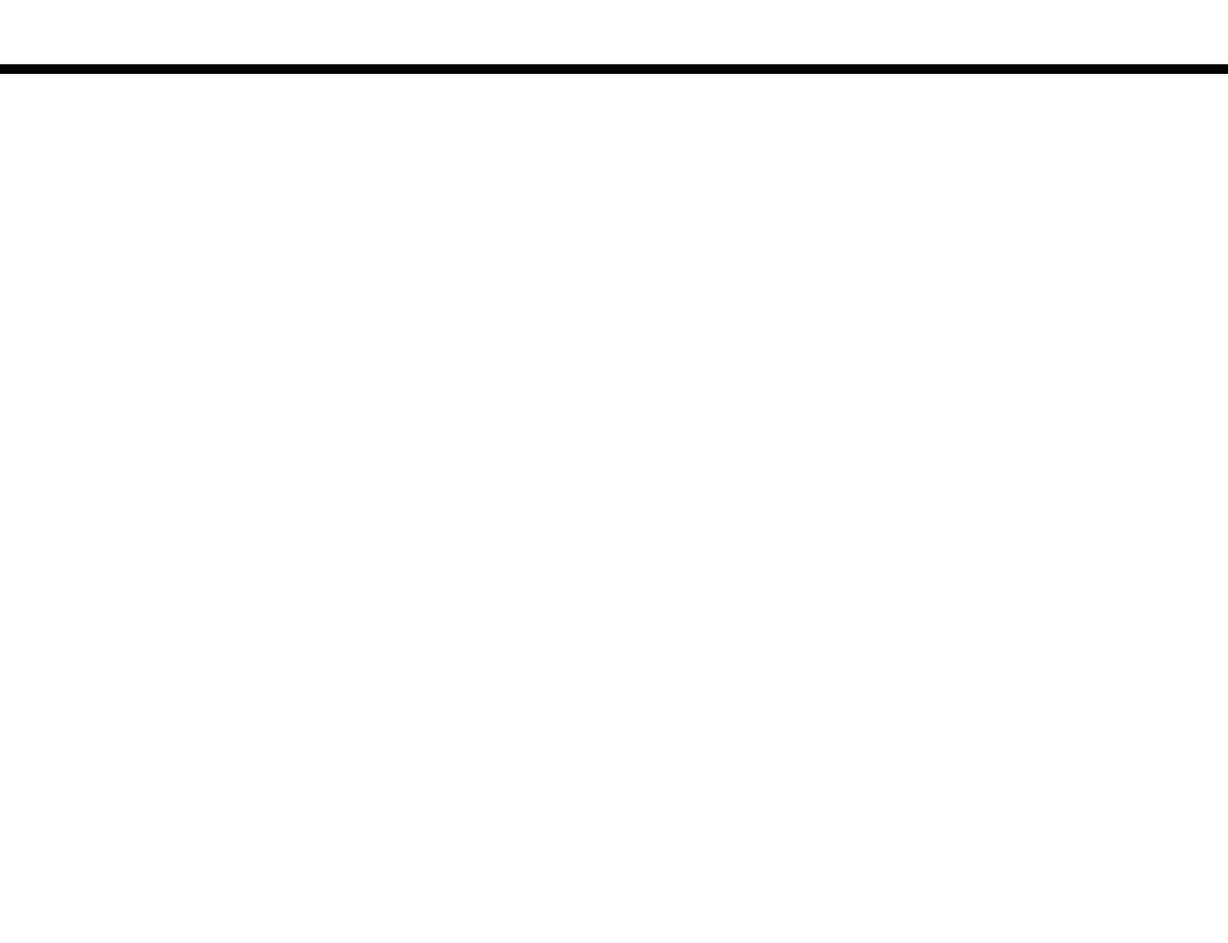
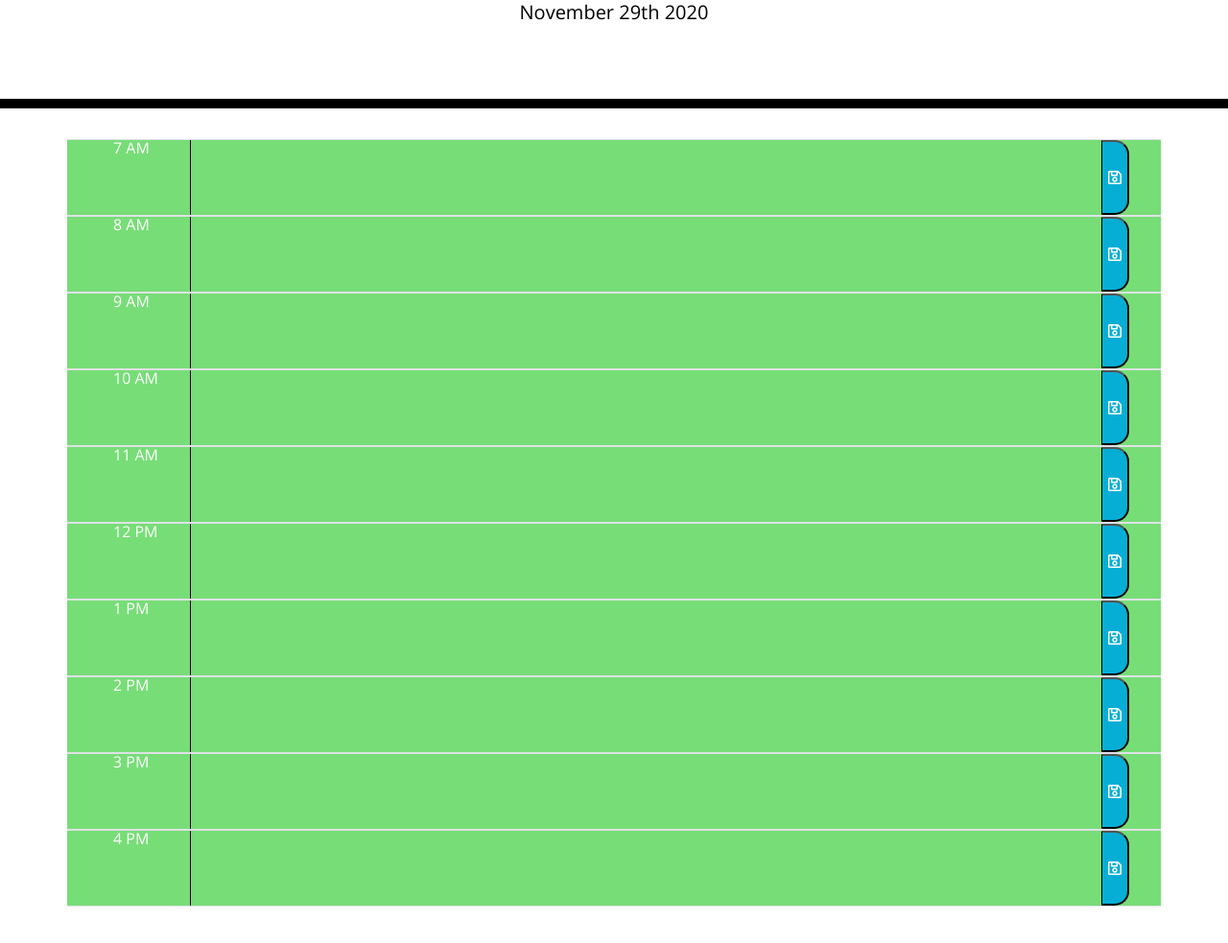
Before and after one commit to Pregicide/DayPlanner, a plain HTML site: page index.html in a window 1280 px wide. Shown: the part 191-1174 px from the top of the page at 96% size. Before the commit the page ends 800 px from the top, so only its background shows below. Drawn offline with nearby package versions, Linux system fonts and the light colour scheme; files that its build step writes are made by us from their sources.

Commit message:
trying to work with code

```diff
--- a/index.html
+++ b/index.html
@@ -18,21 +18,89 @@
       href="https://fonts.googleapis.com/css?family=Open+Sans&display=swap"
       rel="stylesheet"
     />
-    <link rel="stylesheet" href="style.css" />
+    <link rel="stylesheet" href="assets/style.css" />
     <title>Work Day Scheduler</title>
   </head>
 
   <body>
-    <header class="jumbotron">
+    <header class="jumbotron" >
       <h1 class="display-3">Work Day Scheduler</h1>
       <p class="lead">A simple calendar app for scheduling your work day</p>
       <p id="currentDay" class="lead"></p>
     </header>
     <div class="container">
+        <div id="Hour1" class="row justify-content-md-center border-top border-bottom calendar-row">
+            <div id="timeOne"class="col-md-1">7 AM</div>
+            <textarea rows="3" id="textInput" class="col-md-10"></textarea>
+            <button class="saveBtn" class="col-md-1"><i class="far fa-save"></i></button>
+          </div>
+
+          <div id="Hour2" class="row justify-content-md-center border-top border-bottom calendar-row">
+            <div id="timeTwo"class="col-md-1">8 AM</div>
+            <textarea rows="3" id="textInput" class="col-md-10"></textarea>
+            <button class="saveBtn" class="col-md-1"><i class="far fa-save"></i></button>
+          </div>
+
+          <div id="Hour3" class="row justify-content-md-center border-top border-bottom calendar-row">
+            <div id="timeThree"class="col-md-1">9 AM</div>
+            <textarea rows="3" id="textInput" class="col-md-10"></textarea>
+            <button class="saveBtn" class="col-md-1"><i class="far fa-save"></i></button>
+          </div>
+
+          <div id="Hour4" class="row justify-content-md-center border-top border-bottom calendar-row">
+            <div id="timeFour"class="col-md-1">10 AM</div>
+            <textarea rows="3" id="textInput" class="col-md-10"></textarea>
+            <button class="saveBtn" class="col-md-1"><i class="far fa-save"></i></button>
+          </div>
+
+          <div id="Hour5" class="row justify-content-md-center border-top border-bottom calendar-row">
+            <div id="timeFive"class="col-md-1">11 AM</div>
+            <textarea rows="3" id="textInput" class="col-md-10"></textarea>
+            <button class="saveBtn" class="col-md-1"><i class="far fa-save"></i></button>
+          </div>
+
+          <div id="Hour6" class="row justify-content-md-center border-top border-bottom calendar-row">
+            <div id="timeSix"class="col-md-1">12 PM</div>
+            <textarea rows="3" id="textInput" class="col-md-10"></textarea>
+            <button class="saveBtn" class="col-md-1"><i class="far fa-save"></i></button>
+          </div>
+
+          <div id="Hour7" class="row justify-content-md-center border-top border-bottom calendar-row">
+            <div id="timeSeven"class="col-md-1">1 PM</div>
+            <textarea rows="3" id="textInput" class="col-md-10"></textarea>
+            <button class="saveBtn" class="col-md-1"><i class="far fa-save"></i></button>
+          </div>
+
+          <div id="Hour8" class="row justify-content-md-center border-top border-bottom calendar-row">
+            <div id="timeEight"class="col-md-1">2 PM</div>
+            <textarea rows="3" id="textInput" class="col-md-10"></textarea>
+            <button class="saveBtn" class="col-md-1"><i class="far fa-save"></i></button>
+          </div>
+
+          <div id="Hour9" class="row justify-content-md-center border-top border-bottom calendar-row">
+            <div id="timeNine"class="col-md-1">3 PM</div>
+            <textarea rows="3" id="textInput" class="col-md-10"></textarea>
+            <button class="saveBtn" class="col-md-1"><i class="far fa-save"></i></button>
+          </div>
+
+          <div id="Hour10" class="row justify-content-md-center border-top border-bottom calendar-row">
+            <div id="timeTen"class="col-md-1">4 PM</div>
+            <textarea rows="3" id="textInput" class="col-md-10"></textarea>
+            <button class="saveBtn" class="col-md-1"><i class="far fa-save"></i></button>
+          </div>
+
+        </div>
+
+        <div class="container-fluid">
+          <footer class="row">
+            <br><br>
+          </footer>
+
       <!-- Timeblocks go here -->
     </div>
 
     <script src="https://code.jquery.com/jquery-3.4.1.min.js"></script>
     <script src="https://cdnjs.cloudflare.com/ajax/libs/moment.js/2.24.0/moment.min.js"></script>
+    <script src="logic.js"></script>
   </body>
 </html>
--- a/logic.js
+++ b/logic.js
@@ -0,0 +1,47 @@
+$(document).ready(function(){
+
+    $(".saveBtn").on("click",function(){
+
+        var calenderInput = $(this).siblings(".textInput").val()
+
+        var selectedHour = $(this).parent().attr("id")
+
+        localStorage.setItem(selectedHour, calenderInput)
+        console.log("this is logged")
+    })
+
+
+
+    function updateTimeBlock(){
+
+        var currentHour = moment().hours();
+
+        $(".calendar-row").each(function(){
+
+        var timeBlock = parseInt($(this).attr("id").split("-")[1])
+
+
+        if (timeBlock < currentHour){
+            $(this).addClass("past")
+        }
+        else if (timeBlock === currentHour){
+            $(this).addClass("present")
+            $(this).removeClass("past")
+        }
+        else {
+            $(this).addClass("future")
+            $(this).removeClass("past")
+            $(this).removeClass("present")
+        }
+        })
+        }
+
+
+    updateTimeBlock()
+    $("#Hour1 .textInput").val(localStorage.getItem("timeOne"))
+    $("#Hour2 .textInput").val(localStorage.getItem("timeTwo"))
+    $("#Hour3 .textInput").val(localStorage.getItem("timeThree"))
+    $("#Hour4 .textInput").val(localStorage.getItem("timeFour"))
+
+$("#currentDay").text(moment().format("MMMM Do YYYY"));
+});
```
